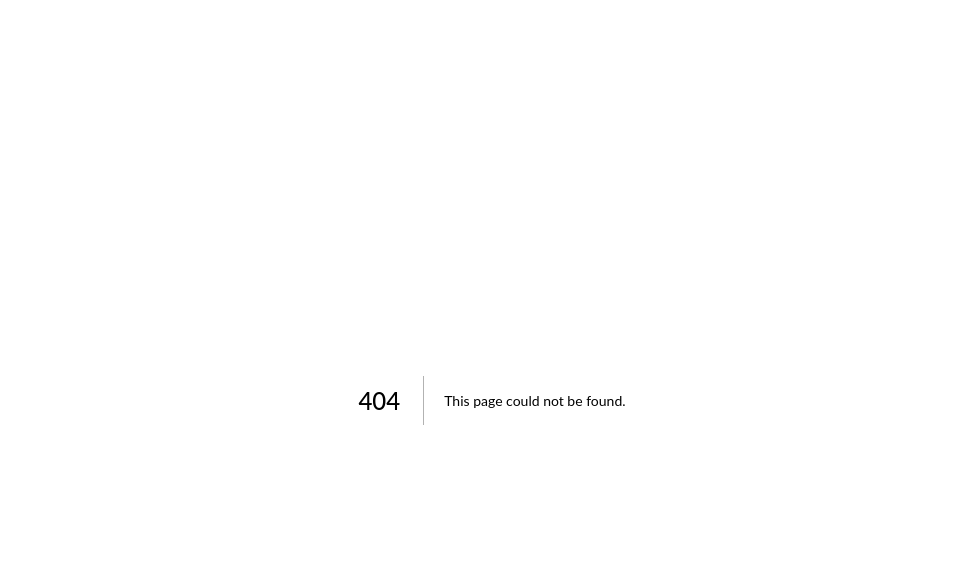
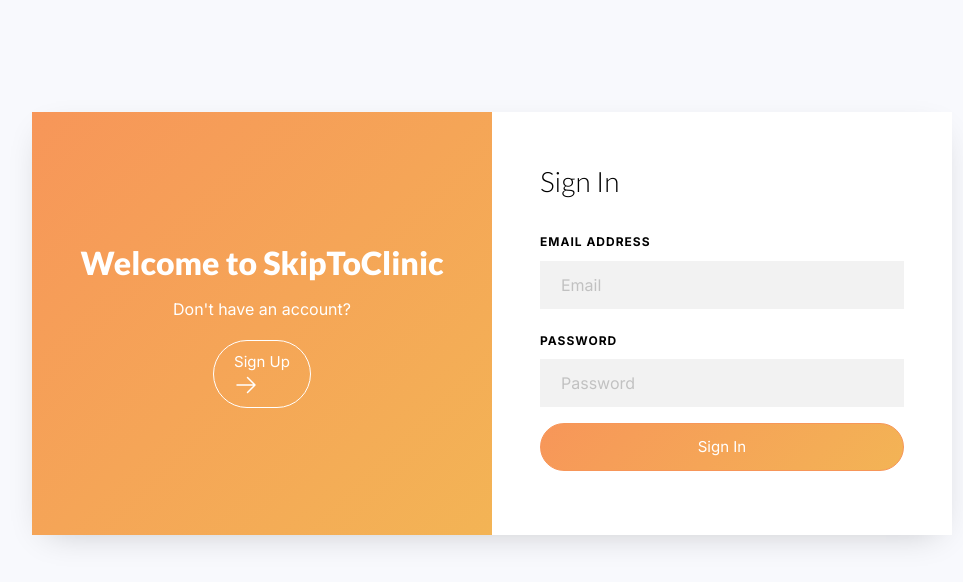
Before and after one commit to rwonger/skip-the-clinics, a Next.js app: page /sign-in in a window 1280 px wide. Before the commit this address had no page. Shown: the top 582 px of the page, without its empty margins (148-1111 px from the left). Built offline with nearby package versions, Linux system fonts and the light colour scheme; a web font is replaced by a local one.

Commit message:
moved signin page

```diff
--- /dev/null
+++ b/app/sign-in/page.tsx
@@ -0,0 +1,62 @@
+import Link from "next/link";
+import { ArrowRightIcon } from '@heroicons/react/24/outline';
+
+
+export default function Page() {
+    return (
+    <div>
+    <meta charSet="utf-8" />
+    <meta name="viewport" content="width=device-width, initial-scale=1, shrink-to-fit=no" />
+    <link href="https://fonts.googleapis.com/css?family=Lato:300,400,700,900&display=swap" rel="stylesheet" />
+    <link rel="stylesheet" href="https://stackpath.bootstrapcdn.com/font-awesome/4.7.0/css/font-awesome.min.css" />
+    {/* <link rel="stylesheet" href="#" /> */}
+    {/* TODO: add href for .css for thog */}
+    <section className="ftco-section">
+      <div className="container">
+        <div className="row justify-content-center">
+        </div>
+        <div className="row justify-content-center">
+          <div className="col-md-12 col-lg-10">
+            <div className="wrap d-md-flex">
+              <div className="text-wrap p-4 p-lg-5 text-center d-flex align-items-center">
+                <div className="text w-100">
+                  <h2>Welcome to SkipToClinic</h2>
+                  <p>Don't have an account?</p>
+                  <Link
+                        href="/sign-in"
+                        className="btn btn-white btn-outline-white">
+                        <span>Sign Up</span> <ArrowRightIcon className="w-5 md:w-6" />
+                    </Link>
+                  {/* <a href="#" className="btn btn-white btn-outline-white">Sign Up</a> */}
+                </div>
+              </div>
+              <div className="login-wrap p-4 p-lg-5">
+                <div className="d-flex">
+                  <div className="w-100">
+                    <h3 className="mb-4">Sign In</h3>
+                  </div>
+                </div>
+                <form action="#" className="signin-form">
+                  <div className="form-group mb-3">
+                    <label className="label" htmlFor="name">Email Address</label>
+                    <input type="text" className="form-control" placeholder="Email" required />
+                  </div>
+                  <div className="form-group mb-3">
+                    <label className="label" htmlFor="password">Password</label>
+                    <input type="password" className="form-control" placeholder="Password" required />
+                  </div>
+                  <div className="form-group">
+                    <button type="submit" className="form-control btn btn-primary submit px-3">Sign In</button>
+                  </div>
+                </form>
+              </div>
+            </div>
+          </div>
+        </div>
+      </div>
+    </section>
+  </div>
+
+
+    );
+  }
```
